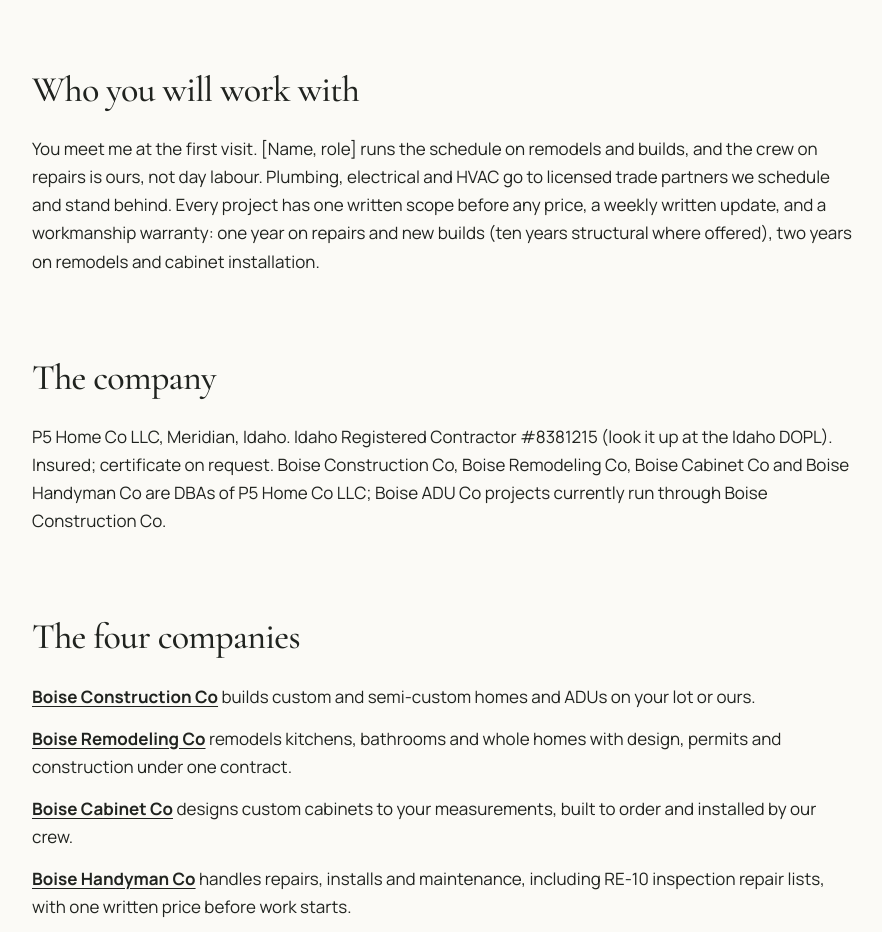
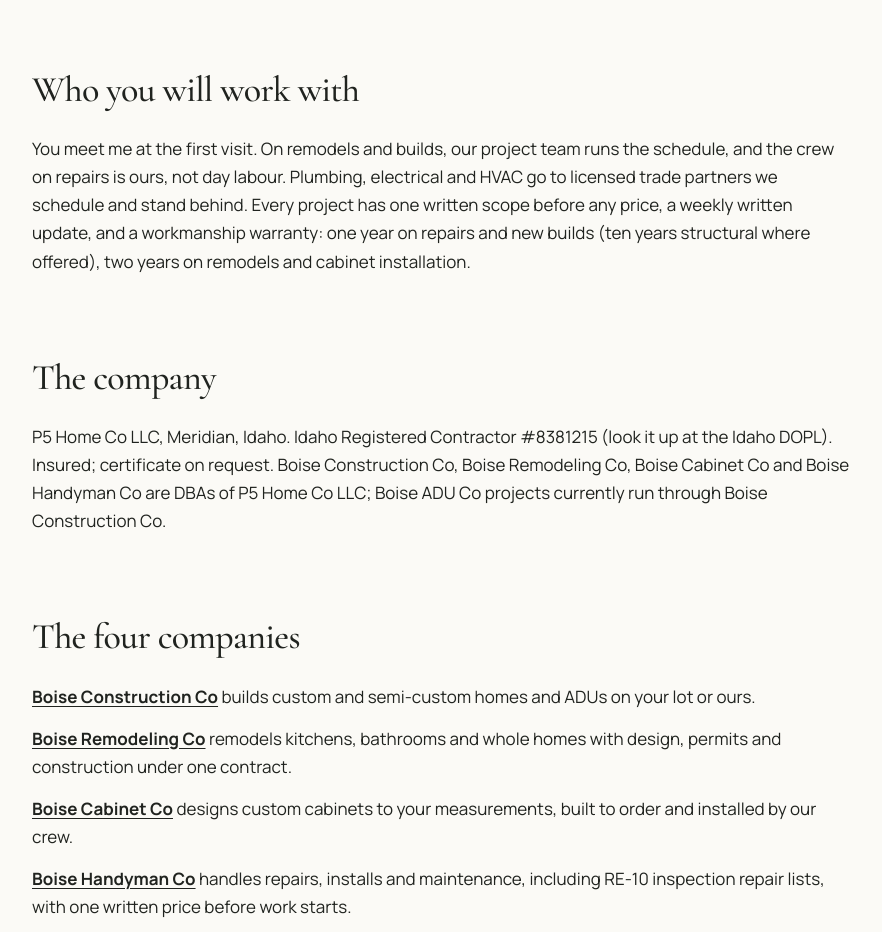
Before and after one commit to webiq1206/p5-home-co, a Next.js app: page /about in a window 1280 px wide. Shown: the part 2620-3552 px from the top of the page, without its empty margins (198-1080 px from the left). Built offline with nearby package versions, Linux system fonts and the light colour scheme.

Commit message:
Remove About draft [Name, role] placeholder
Rewrite Who you will work with so customer-facing copy names the
project team without unfinished CMS brackets.

Co-authored-by: webiq.co <webiq.co@gmail.com>

```diff
--- a/app/about/AboutClient.tsx
+++ b/app/about/AboutClient.tsx
@@ -124,7 +124,7 @@ export default function AboutClient({
         <section className="about-section content-shell" aria-labelledby="who-you-meet">
           <h2 id="who-you-meet">Who you will work with</h2>
           <p>
-            You meet me at the first visit. [Name, role] runs the schedule on remodels and builds, and the crew on
+            You meet me at the first visit. On remodels and builds, our project team runs the schedule, and the crew on
             repairs is ours, not day labour. Plumbing, electrical and HVAC go to licensed trade partners we schedule and
             stand behind. Every project has one written scope before any price, a weekly written update, and a
             workmanship warranty: one year on repairs and new builds (ten years structural where offered), two years on
```
